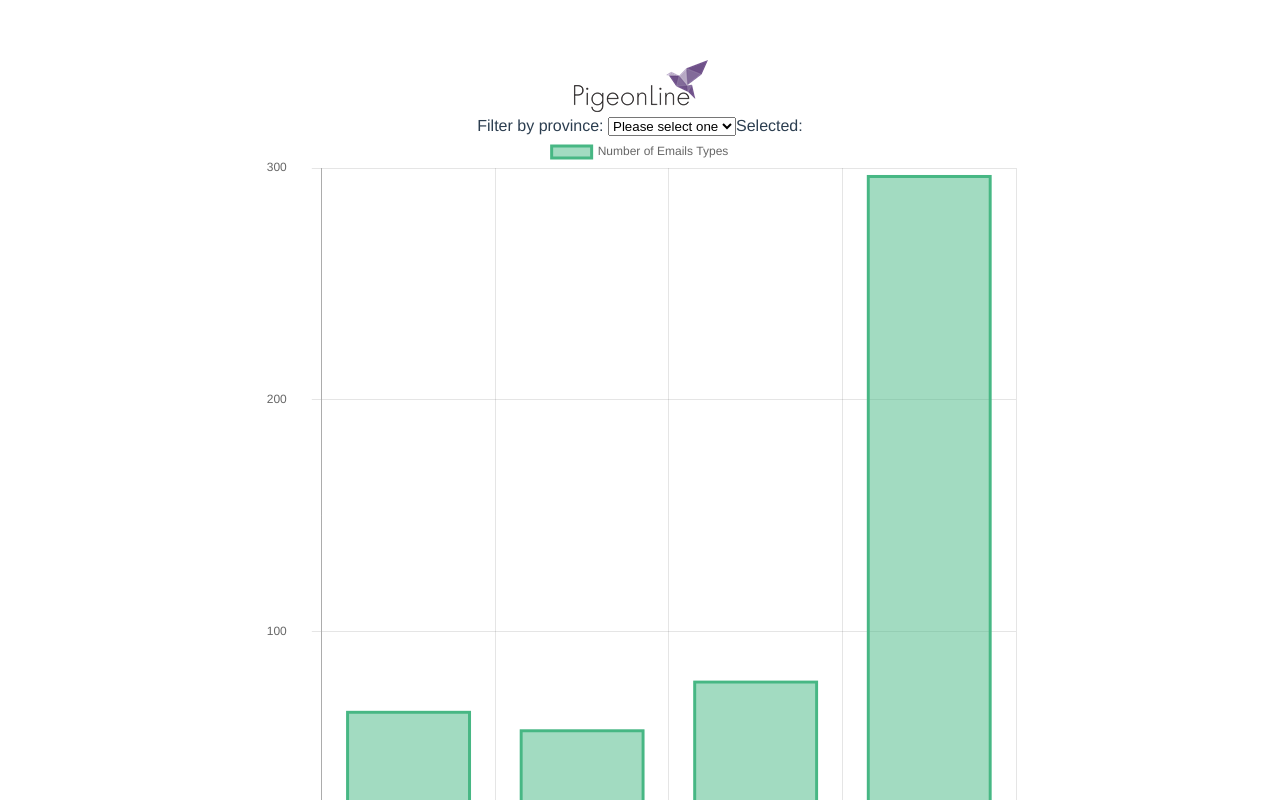
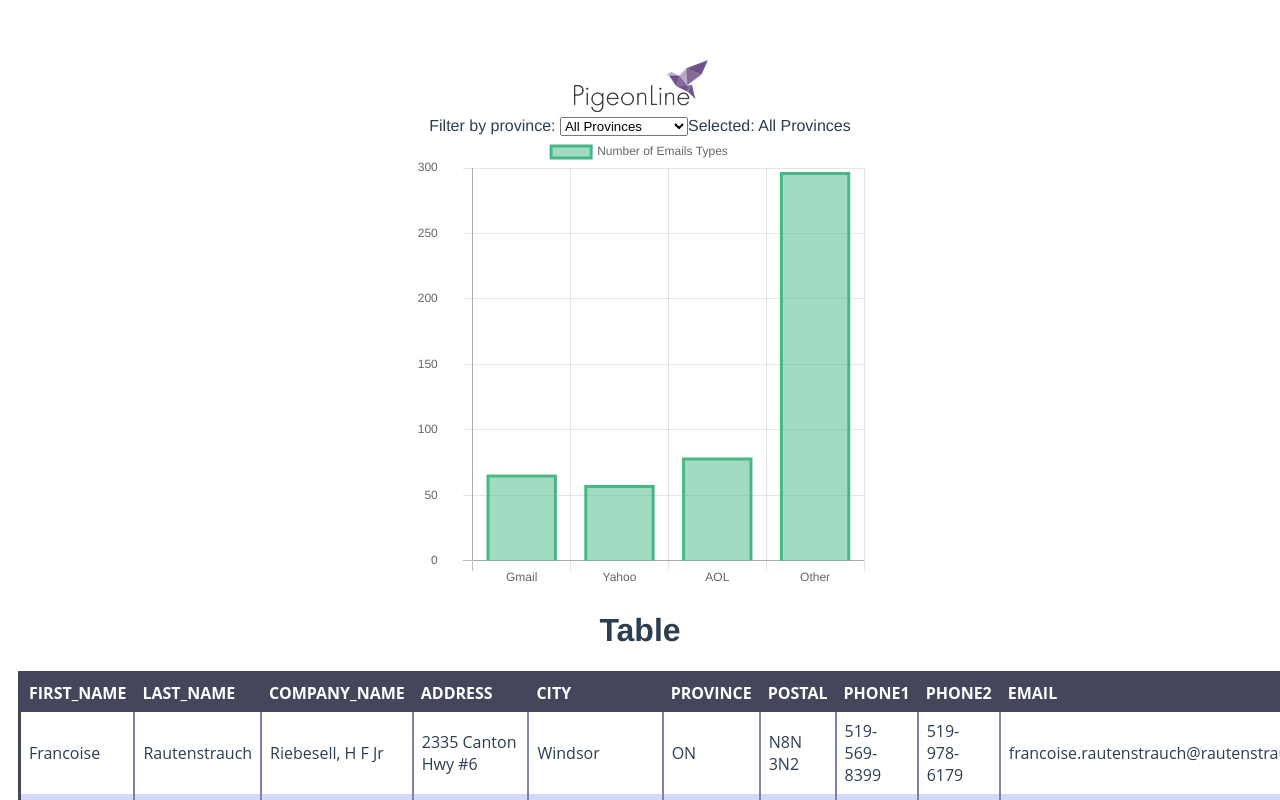
Before and after one commit to StanleyTYLau/pigeonline, a Vue app: page / in a window 1280 px wide. Shown: the top 800 px of the page. Built offline with nearby package versions, Linux system fonts and the light colour scheme.

Commit message:
charts not re-rendering

```diff
--- a/src/App.vue
+++ b/src/App.vue
@@ -1,30 +1,9 @@
 <template>
   <div id="app">
     <img alt="Pigeonline logo" src="./assets/pigeonline.png">
-    <div>
-      <span>Filter by province: </span>
-      <select v-model="provinceFilter">
-      <option disabled value="">Please select one</option>
-      <option>All Provinces</option>
-      <option>AB</option>
-      <option>BC</option>
-      <option>MB</option>
-      <option>NB</option>
-      <option>NL</option>
-      <option>NT</option>
-      <option>NS</option>
-      <option>NU</option>
-      <option>ON</option>
-      <option>PE</option>
-      <option>QC</option>
-      <option>SK</option>
-      <option>YT</option>
-      </select>
-      <span>Selected: {{ provinceFilter }}</span>
-    </div>
 
     <div id="chart">
-      <ChartVis v-bind:userData = "userData" v-bind:testing = "testing"/>
+      <ChartParent v-bind:userData = "userData" />
     </div>
 
     <TableData v-bind:userData = "userData"/>
@@ -35,19 +14,17 @@
 <script>
 import json from './assets/data.json'
 import TableData from './components/Table.vue'
-import ChartVis from './components/Chart.vue'
+import ChartParent from './components/ChartParent.vue'
 
 export default {
   name: 'app',
   components: {
    TableData,
-   ChartVis
+   ChartParent
   },
   data() {
     return {
-      userData: json,
-      testing: "some text",
-      provinceFilter: ''
+      userData: json
     }
   }
 }
--- a/src/components/Chart.vue
+++ b/src/components/Chart.vue
@@ -1,65 +1,17 @@
 
 <script>
-import Chart from 'chart.js'
+
 import { Bar, mixins} from 'vue-chartjs'
 
-const { reactiveData } = mixins
+const { reactiveProp } = mixins
 
 export default {
   name: "ChartVis",
   extends: Bar,
-  props: ["userData", "testing"],
-  mixins: [reactiveData],
+  props: ["data"],
+  mixins: [reactiveProp],
   data() {
-    const gmailRegEx = /gmail/i
-    const yahooRegEx = /yahoo.com/i
-    const aolRegEx = /aol/i
-    let countGmail = 0
-    let countYahoo = 0
-    let countAol = 0
-    let total = 0
-
-    //iterate thru json data and count emails
-    for (let user in this.userData){
-      total += 1
-      let email = this.userData[user].email
-
-      if(gmailRegEx.test(email)) {
-        countGmail += 1
-      }
-      else if (yahooRegEx.test(email)) {
-        countYahoo += 1
-      }
-      else if (aolRegEx.test(email)) {
-        countAol += 1
-      }
-    }
-
-    //create data object for chart
-    let chartData = {
-      labels: ["Gmail", "Yahoo", "AOL", "Other"],
-      datasets: [
-        {
-          label: "Number of Emails Types",
-          data: [countGmail, countYahoo, countAol, (total - countGmail - countYahoo - countAol)],
-          backgroundColor: [
-            'rgba(71, 183,132,.5)', // Green
-            'rgba(71, 183,132,.5)', // Green
-            'rgba(71, 183,132,.5)', // Green
-            'rgba(71, 183,132,.5)' // Green
-          ],
-          borderColor: [
-            '#47b784',
-            '#47b784',
-            '#47b784',
-            '#47b784'
-          ],
-          borderWidth: 3
-        }
-      ]
-    }
-
-    let chartOptions = {
+    let newOptions = {
       responsive: true,
       lineTension: 1,
       scales: {
@@ -67,23 +19,18 @@ export default {
           ticks: {
             beginAtZero: true,
             padding: 25,
-            stepSize: 100,
           }
         }]
       }
     }
 
     return {
-      abc: this.testing + " hello!Gmail: " + countGmail + " Yahoo:" + countYahoo + " Aol:" + countAol,
-      chartData: chartData,
-      chartOptions: chartOptions,
-      provinceFilter: ''
+      options: newOptions
     }
   },
 
   mounted() {
-    this.renderChart(this.chartData, this.chartOptions);
-
+    this.renderChart(this.data, this.options);
   }
 }
 </script>
--- /dev/null
+++ b/src/components/ChartParent.vue
@@ -0,0 +1,106 @@
+<template>
+
+  <div id="chart">
+    <span>Filter by province: </span>
+    <select v-model="provSelect" v-on:change="changeProv()">
+    <option disabled value="">Please select one</option>
+    <option>All Provinces</option>
+    <option>AB</option>
+    <option>BC</option>
+    <option>MB</option>
+    <option>NB</option>
+    <option>NL</option>
+    <option>NT</option>
+    <option>NS</option>
+    <option>NU</option>
+    <option>ON</option>
+    <option>PE</option>
+    <option>QC</option>
+    <option>SK</option>
+    <option>YT</option>
+    </select>
+    <span>Selected: {{ provSelect }}</span>
+
+    <ChartVis v-bind:data = "chartData" />
+  </div>
+
+</template>
+
+<script>
+import ChartVis from './Chart.vue'
+
+export default {
+  name: 'ChartParent',
+  components: {
+   ChartVis
+  },
+  props: ["userData"],
+  created() {
+    this.changeProv()
+  },
+  data() {
+
+    return {
+      provSelect: 'All Provinces',
+      chartData: {},
+    }
+  },
+  methods: {
+    changeProv() {
+      const gmailRegEx = /gmail/i
+      const yahooRegEx = /yahoo.com/i
+      const aolRegEx = /aol/i
+      let countGmail = 0
+      let countYahoo = 0
+      let countAol = 0
+      let total = 0
+      let prov = this.provSelect
+
+      //iterate thru json userData and count emails
+      for (let user in this.userData){
+        if (this.userData[user].province == prov || prov == "All Provinces"){
+          total += 1
+          let email = this.userData[user].email
+
+          if(gmailRegEx.test(email)) {
+            countGmail += 1
+          }
+          else if (yahooRegEx.test(email)) {
+            countYahoo += 1
+          }
+          else if (aolRegEx.test(email)) {
+            countAol += 1
+          }
+        }
+      }
+      this.chartData = {
+        labels: ["Gmail", "Yahoo", "AOL", "Other"],
+        datasets: [
+          {
+            label: "Number of Emails Types",
+            data: [countGmail, countYahoo, countAol, (total - countGmail - countYahoo - countAol)],
+            backgroundColor: [
+              'rgba(71, 183,132,.5)', // Green
+              'rgba(71, 183,132,.5)', // Green
+              'rgba(71, 183,132,.5)', // Green
+              'rgba(71, 183,132,.5)' // Green
+            ],
+            borderColor: [
+              '#47b784',
+              '#47b784',
+              '#47b784',
+              '#47b784'
+            ],
+            borderWidth: 3
+          }
+        ]
+      }
+
+    }
+  }
+}
+</script>
+
+<style>
+
+</style>
```
